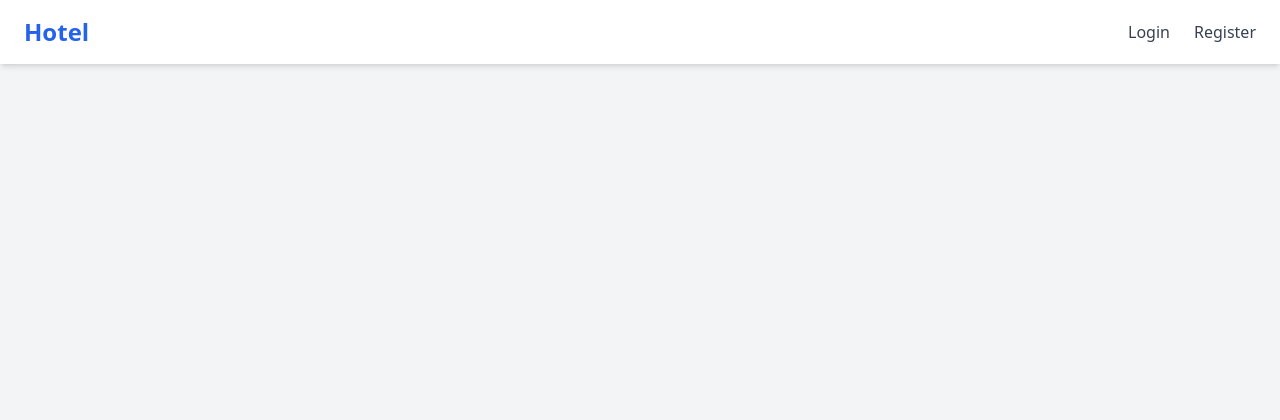
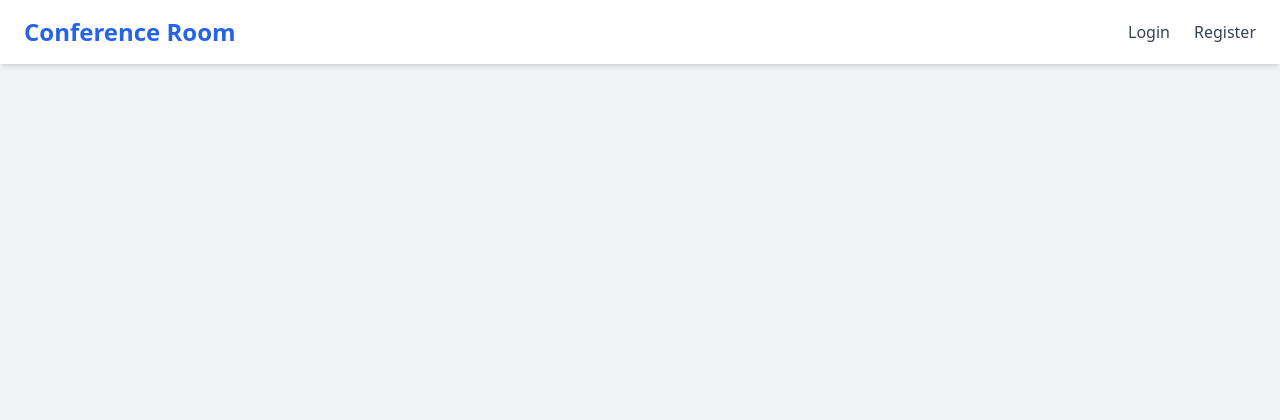
Before and after one commit to Anthonytariman24/te-whare-runanga-reservation-system, a Django app: page / in a window 1280 px wide. Shown: the top 420 px of the page. Run offline with Django 5.2, Linux system fonts and the light colour scheme; some libraries are stand-ins or nearby versions.

Commit message:
Update base.html

```diff
--- a/templates/base.html
+++ b/templates/base.html
@@ -17,7 +17,7 @@
   <div class="container mx-auto px-6 py-4 flex items-center justify-between relative">
 
     <!-- Logo -->
-    <a href="/" class="text-2xl font-bold text-blue-600">Hotel</a>
+    <a href="/" class="text-2xl font-bold text-blue-600">Conference Room</a>
 
     <!-- Hamburger Menu (Mobile) -->
     <div class="md:hidden">
```
